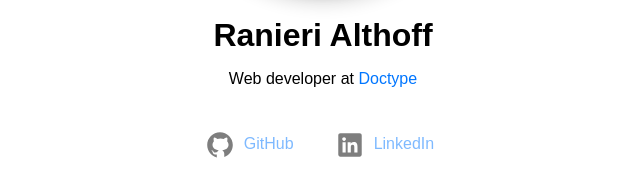
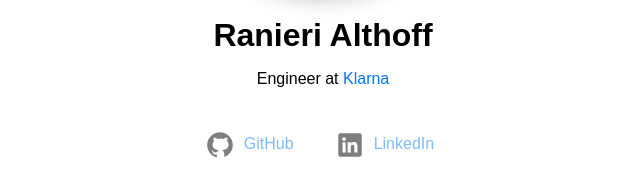
Before and after one commit to ranisalt/rsa.sh, a Gatsby site: page / in a window 1280 px wide. Shown: the part 383-565 px from the top of the page, 317-957 px from the left. Built offline with nearby package versions, Linux system fonts and the light colour scheme; Gatsby itself is replaced by a stand-in of ours.

Commit message:
Update job title and company

```diff
--- a/src/pages/index.tsx
+++ b/src/pages/index.tsx
@@ -109,9 +109,9 @@ const Index = () => (
 
       <h1>{meta.heroTitle}</h1>
       <p>
-        <span>{"Web developer at"}</span>{" "}
-        <a href="https://doctype.se" target="_blank" rel="noopener">
-          {"Doctype"}
+        <span>{"Engineer at"}</span>{" "}
+        <a href="https://klarna.com" target="_blank" rel="noopener">
+          {"Klarna"}
         </a>
       </p>
     </Hero>
```
